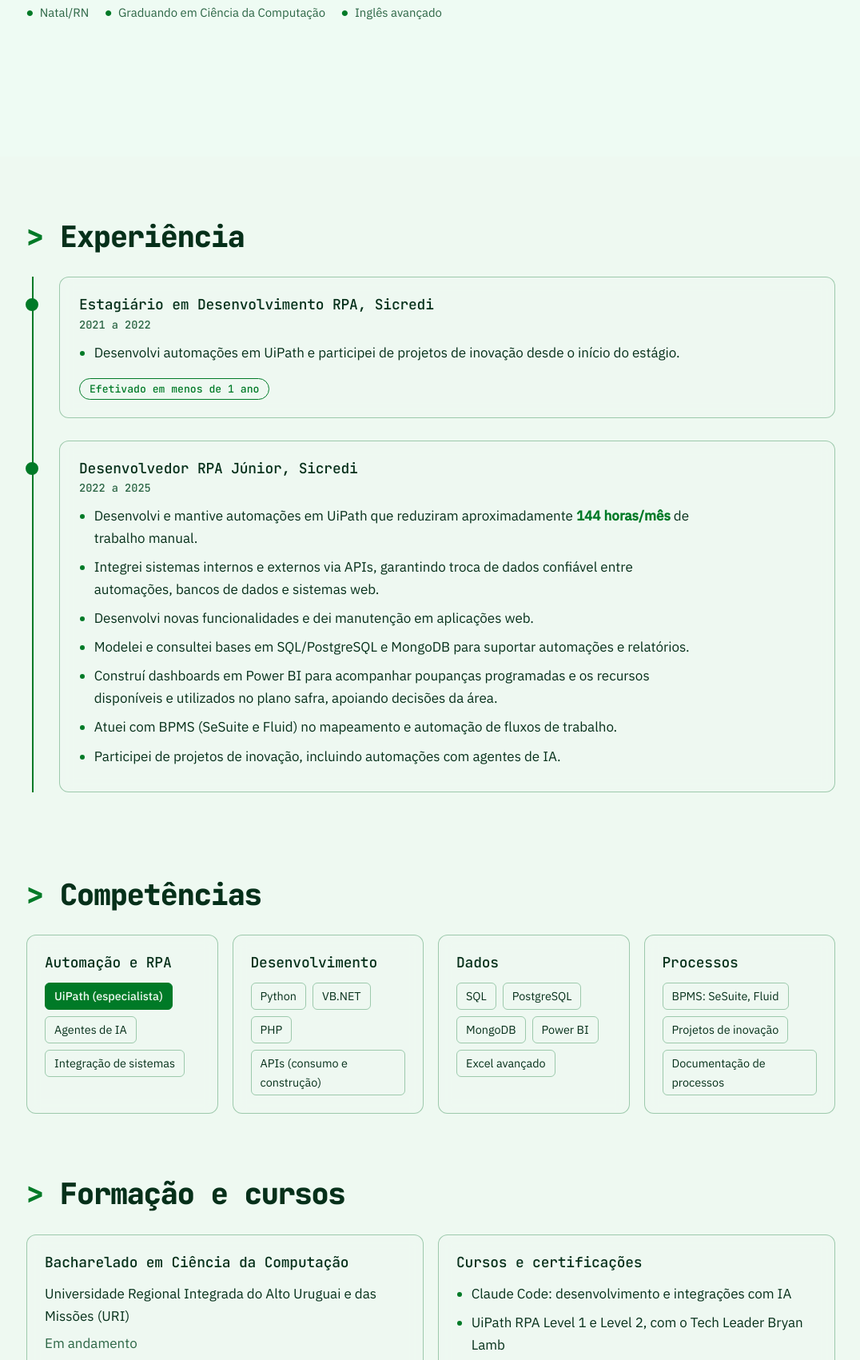
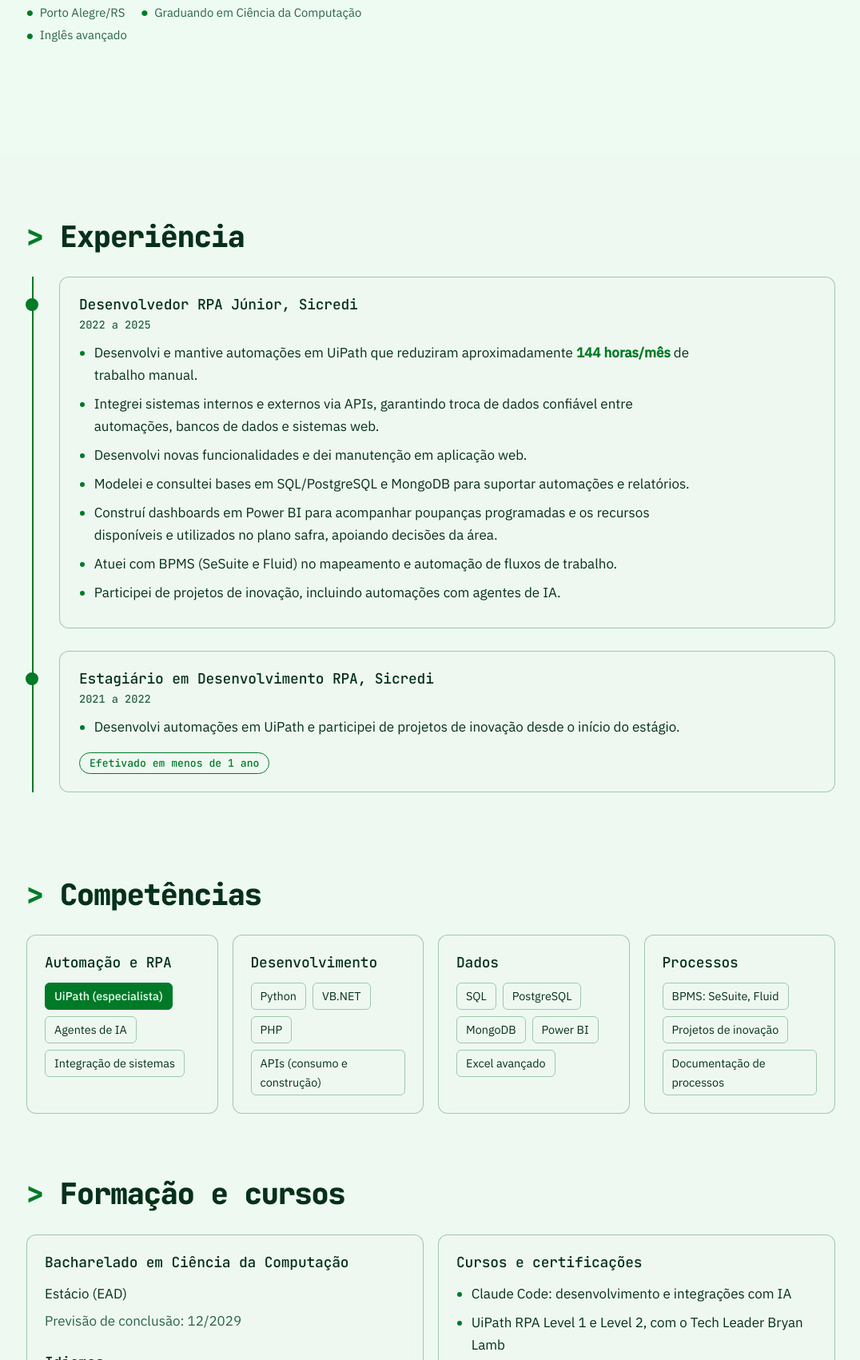
Before and after one commit to rodrigotabarez/rodrigotabarez.github.io, a plain HTML site: page index.html in a window 1280 px wide. Shown: the part 604-2305 px from the top of the page at 80% size, without its empty margins (101-1177 px from the left). Drawn offline with Linux system fonts and the light colour scheme; animation ran at ten frames a second.

Commit message:
Update index.html

```diff
--- a/index.html
+++ b/index.html
@@ -88,13 +88,13 @@ footer p{margin:0 0 24px;max-width:32em;color:var(--mut)}
 <header class="hero">
   <div>
     <h1 aria-label="Rodrigo Tabarez"><span id="nm" aria-hidden="true">Rodrigo Tabarez</span></h1>
-    <p class="role"><span id="rl">Desenvolvedor RPA</span></p>
+    <p class="role"><span id="rl">Desenvolvedor de Automação e Integrações</span></p>
     <p class="lede">Mais de 4 anos transformando processos manuais em fluxos que rodam sozinhos, com UiPath, Python, APIs, bancos de dados e IA aplicada. Busco atuar em TI corporativa, com foco em sistemas, integrações e automação.</p>
     <div class="cta">
       <a class="btn p" href="mailto:tabarez.rodrigo@outlook.com">Enviar e-mail</a>
       <a class="btn" href="https://www.linkedin.com/in/tabarez-rodrigo/" target="_blank" rel="noopener">Ver LinkedIn</a>
     </div>
-    <ul class="facts"><li>Natal/RN</li><li>Graduando em Ciência da Computação</li><li>Inglês avançado</li></ul>
+    <ul class="facts"><li>Porto Alegre/RS</li><li>Graduando em Ciência da Computação</li><li>Inglês avançado</li></ul>
   </div>
   <div class="term">
     <div class="tb">execucao.log</div>
@@ -108,25 +108,24 @@ footer p{margin:0 0 24px;max-width:32em;color:var(--mut)}
 <section>
   <h2>Experiência</h2>
   <div class="tl" id="tl">
-
-    <article class="job">
-      <h3>Estagiário em Desenvolvimento RPA, Sicredi</h3>
-      <p class="when">2021 a 2022</p>
-      <ul><li>Desenvolvi automações em UiPath e participei de projetos de inovação desde o início do estágio.</li></ul>
-      <span class="badge">Efetivado em menos de 1 ano</span>
-    </article>
     <article class="job">
       <h3>Desenvolvedor RPA Júnior, Sicredi</h3>
       <p class="when">2022 a 2025</p>
       <ul>
         <li>Desenvolvi e mantive automações em UiPath que reduziram aproximadamente <strong>144 horas/mês</strong> de trabalho manual.</li>
         <li>Integrei sistemas internos e externos via APIs, garantindo troca de dados confiável entre automações, bancos de dados e sistemas web.</li>
-        <li>Desenvolvi novas funcionalidades e dei manutenção em aplicações web.</li>
+        <li>Desenvolvi novas funcionalidades e dei manutenção em aplicação web.</li>
         <li>Modelei e consultei bases em SQL/PostgreSQL e MongoDB para suportar automações e relatórios.</li>
         <li>Construí dashboards em Power BI para acompanhar poupanças programadas e os recursos disponíveis e utilizados no plano safra, apoiando decisões da área.</li>
         <li>Atuei com BPMS (SeSuite e Fluid) no mapeamento e automação de fluxos de trabalho.</li>
         <li>Participei de projetos de inovação, incluindo automações com agentes de IA.</li>
       </ul>
+    </article>
+    <article class="job">
+      <h3>Estagiário em Desenvolvimento RPA, Sicredi</h3>
+      <p class="when">2021 a 2022</p>
+      <ul><li>Desenvolvi automações em UiPath e participei de projetos de inovação desde o início do estágio.</li></ul>
+      <span class="badge">Efetivado em menos de 1 ano</span>
     </article>
   </div>
 </section>
@@ -146,8 +145,8 @@ footer p{margin:0 0 24px;max-width:32em;color:var(--mut)}
   <div class="two">
     <div class="card">
       <h3>Bacharelado em Ciência da Computação</h3>
-      <p>Universidade Regional Integrada do Alto Uruguai e das Missões (URI)</p>
-      <p style="color:var(--mut)">Em andamento</p>
+      <p>Estácio (EAD)</p>
+      <p style="color:var(--mut)">Previsão de conclusão: 12/2029</p>
       <h3 style="margin-top:26px">Idiomas</h3>
       <p>Português (nativo)<br>Inglês (avançado)</p>
     </div>
@@ -203,28 +202,23 @@ addEventListener("pointermove",function(e){px=e.clientX;py=e.clientY});
 if(rm){for(var k=0;k<90;k++)draw()}
 else{var last=0;(function loop(t){if(t-last>33){last=t;draw()}requestAnimationFrame(loop)})(0)}
 
-// scroll: barra de progresso + linha do tempo
 var bar=document.getElementById("bar"),tl=document.getElementById("tl"),jobs=[].slice.call(document.querySelectorAll(".job"));
 function sc(){var h=document.documentElement,m=h.scrollHeight-innerHeight;bar.style.transform="scaleX("+(m>0?scrollY/m:0)+")";
  var r=tl.getBoundingClientRect(),p=Math.max(0,Math.min(1,(innerHeight*.65-r.top)/r.height));tl.style.setProperty("--p",(p*100)+"%");
  jobs.forEach(function(j){j.classList.toggle("on",j.getBoundingClientRect().top<innerHeight*.65)})}
 addEventListener("scroll",sc,{passive:true});addEventListener("resize",sc);sc();
 
-// spotlight nos cartões
 [].forEach.call(document.querySelectorAll(".card"),function(c){c.addEventListener("pointermove",function(e){var b=c.getBoundingClientRect();c.style.setProperty("--mx",(e.clientX-b.left)+"px");c.style.setProperty("--my",(e.clientY-b.top)+"px")})});
 
 if(rm)return;
-// nome decodificado + função de digitação
 var nm=document.getElementById("nm"),rl=document.getElementById("rl"),T1=nm.textContent,T2=rl.textContent;
 function dec(el,t,ms){var st=performance.now();(function f(n){var p=Math.min((n-st)/ms,1),k=Math.floor(p*t.length),s="";for(var i=0;i<t.length;i++)s+=t[i]===" "?" ":(i<k?t[i]:S[Math.random()*S.length|0]);el.textContent=p<1?s:t;if(p<1)requestAnimationFrame(f)})(st)}
 function type(el,t,cb){var i=0;el.textContent="";(function s(){el.textContent=t.slice(0,++i);if(i<t.length)setTimeout(s,28);else if(cb)cb()})()}
 dec(nm,T1,1400);rl.textContent="";setTimeout(function(){type(rl,T2)},1500);
 
-// contador
 var n=document.getElementById("n"),t0=null;n.textContent="0";
 (function f(t){if(!t0)t0=t;var p=Math.min((t-t0)/2200,1);n.textContent=Math.round(144*(1-Math.pow(1-p,3)));if(p<1)requestAnimationFrame(f)})(performance.now());
 
-// log de execução em loop
 var lg=document.getElementById("log"),L=[].map.call(lg.children,function(e){return e.textContent});
 function run(){lg.innerHTML="";var i=0;(function next(){if(i>=L.length){setTimeout(run,4200);return}
  var d=document.createElement("div");lg.appendChild(d);type(d,L[i++],function(){setTimeout(next,260)})})()}
```
